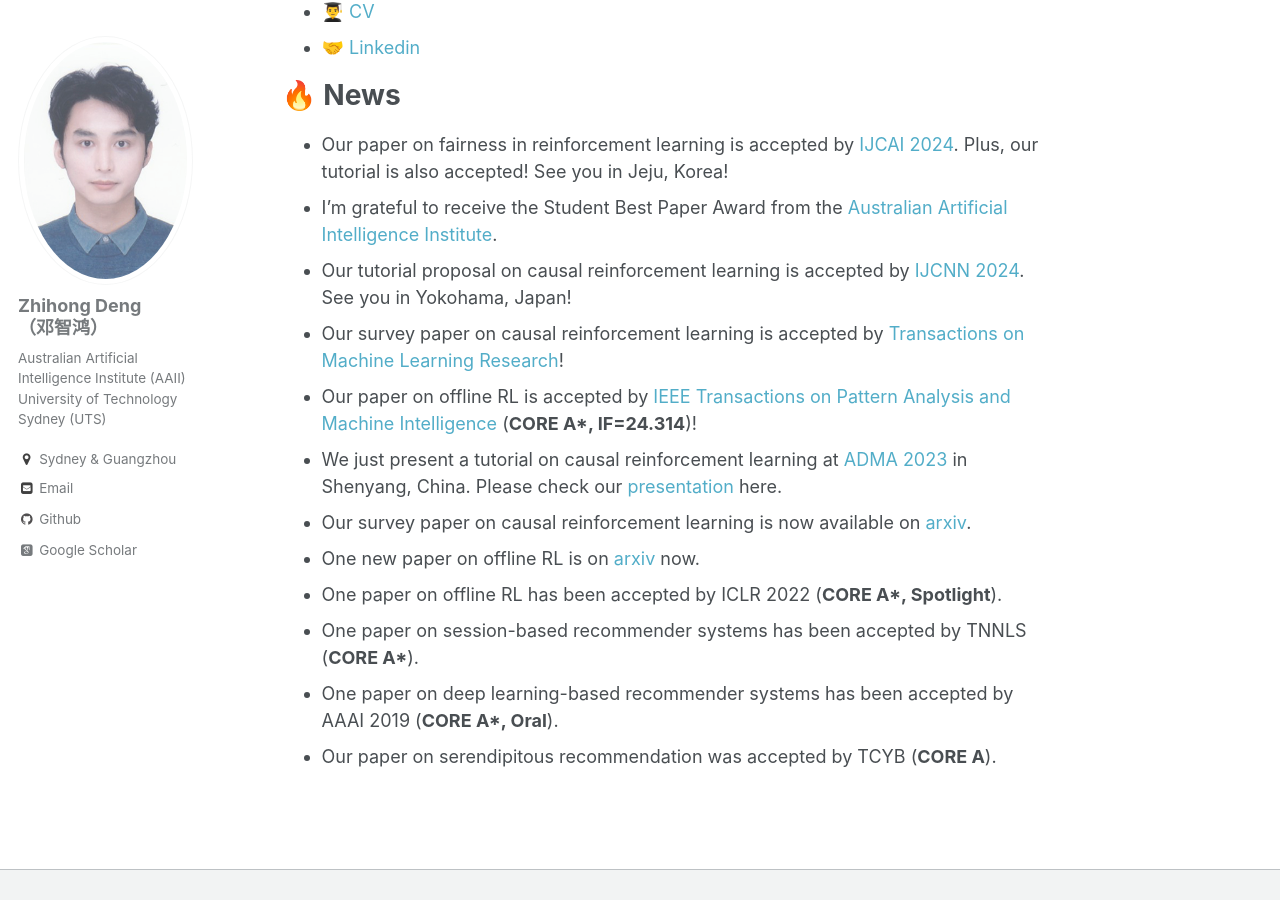
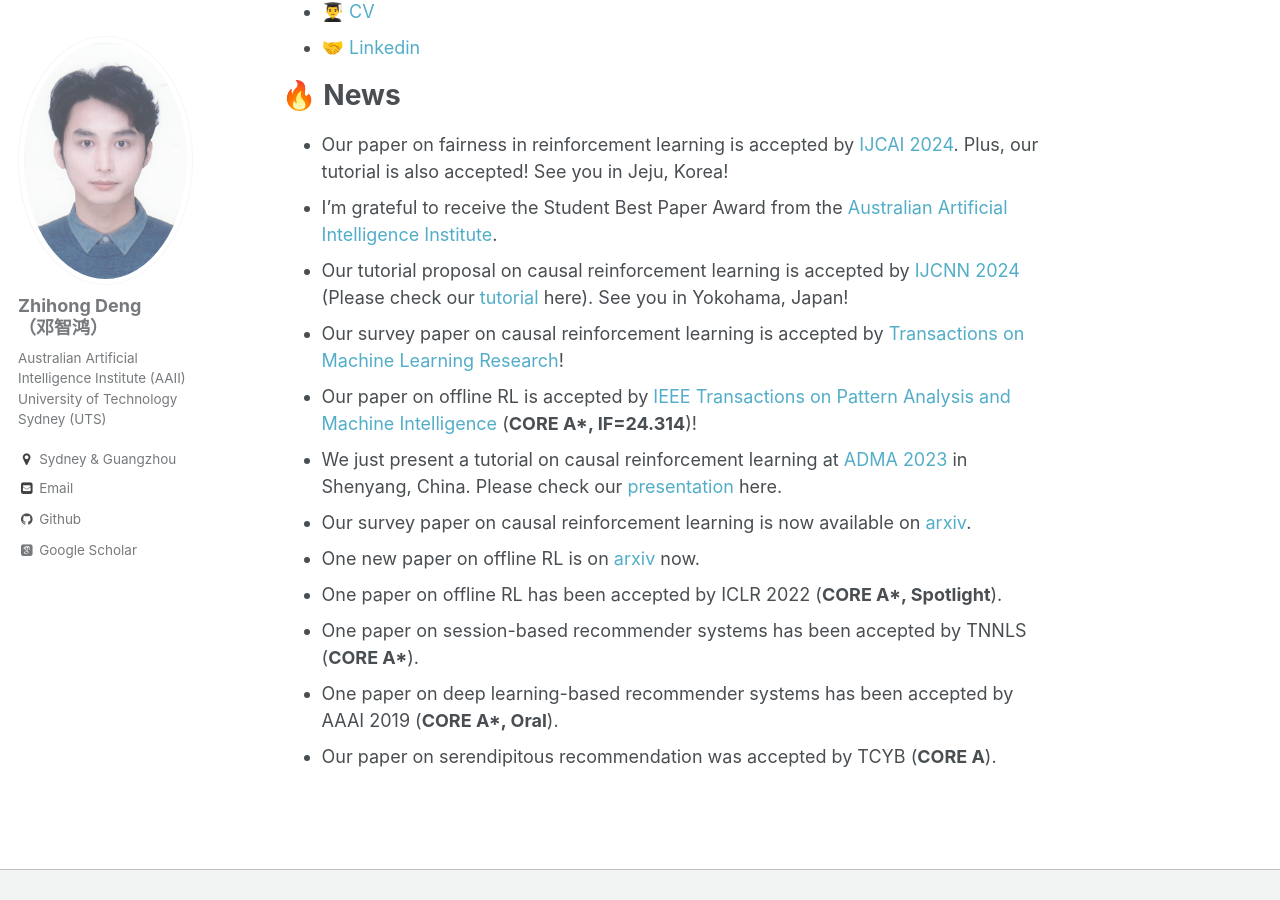
Before and after one commit to familyld/familyld.github.io, a Jekyll site: the page built from _pages/about.md, in a window 1280 px wide and 900 px high, scrolled down 695 px. Built offline with Jekyll 4.4.1, drawn with Linux system fonts in a browser that asks for light colours; some web fonts are replaced; a script that is not in the unit is left out.

Commit message:
IJCNN 2024 Tutorial on Causal RL

```diff
--- a/_pages/about.md
+++ b/_pages/about.md
@@ -23,7 +23,7 @@ My current research focuses on improving the reliability of autonomous agents fr
 
 * Our paper on fairness in reinforcement learning is accepted by [IJCAI 2024](https://ijcai24.org/). Plus, our tutorial is also accepted! See you in Jeju, Korea!
 * I'm grateful to receive the Student Best Paper Award from the [Australian Artificial Intelligence Institute](https://www.uts.edu.au/research/australian-artificial-intelligence-institute).
-* Our tutorial proposal on causal reinforcement learning is accepted by [IJCNN 2024](https://2024.ieeewcci.org/). See you in Yokohama, Japan!
+* Our tutorial proposal on causal reinforcement learning is accepted by [IJCNN 2024](https://2024.ieeewcci.org/) (Please check our [tutorial](https://familyld.github.io/causal_rl_tutorial_ijcnn_2024.html) here). See you in Yokohama, Japan!
 * Our survey paper on causal reinforcement learning is accepted by [Transactions on Machine Learning Research](https://openreview.net/pdf?id=qqnttX9LPo)!
 * Our paper on offline RL is accepted by [IEEE Transactions on Pattern Analysis and Machine Intelligence](https://ieeexplore.ieee.org/document/10301548/) (**CORE A\*, IF=24.314**)!
 * We just present a tutorial on causal reinforcement learning at [ADMA 2023](https://adma2023.uqcloud.net/index.html) in Shenyang, China. Please check our [presentation](https://2wildkids.com/files/ADMA2023-Tutorial-CausalRL-ZhihongDeng.pdf) here.
```
